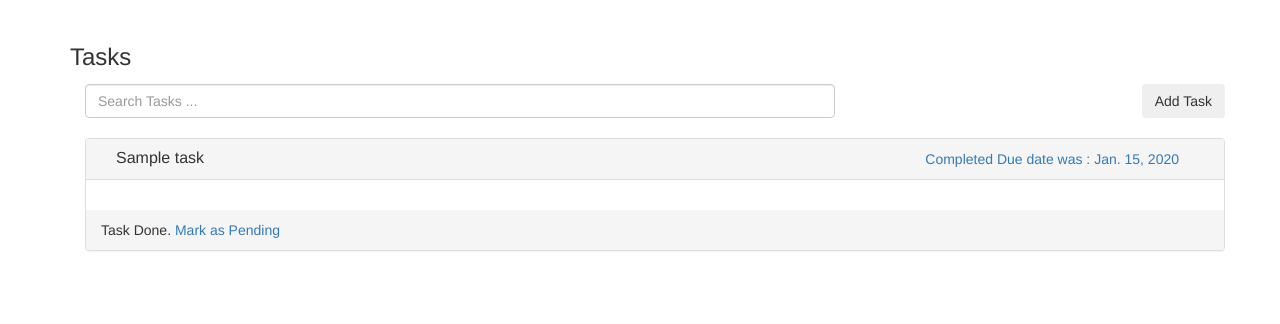
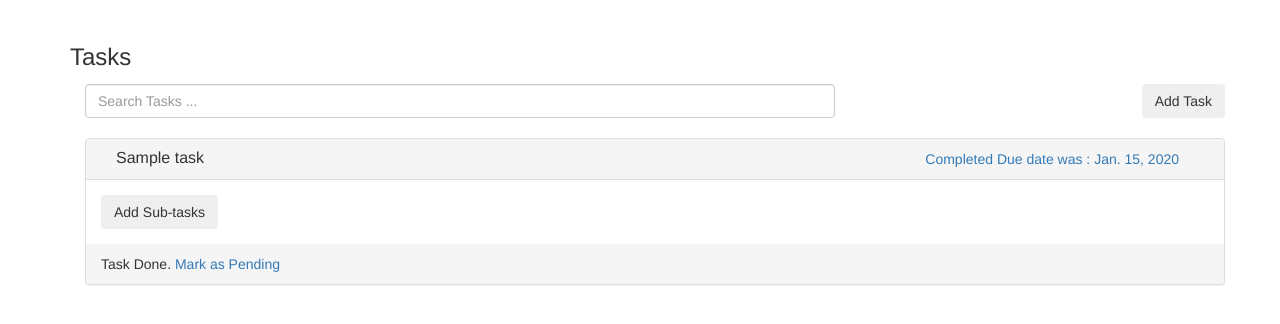
Before and after one commit to sanskarsharma/todoapp_django, a Django app: page /todo/ in a window 1280 px wide, after a click that opens the changed part. Shown: the part 52-376 px from the top of the page. Run offline with Django 3.2, Linux system fonts and the light colour scheme; a user stored in the database is signed in; tables that the repository leaves empty hold one stand-in row (values such as "Sample post"); some libraries are stand-ins or nearby versions.

Commit message:
added subtask modal

```diff
--- a/todo/todoapp/templates/todoapp/home.html
+++ b/todo/todoapp/templates/todoapp/home.html
@@ -64,7 +64,7 @@
 
             <div id="collapse{{forloop.counter}}" class="panel-collapse collapse">
                 <div class="panel-body">
-
+                    <button class="btn addsubtask" id="{{todo.id}}" data-toggle="modal" data-target="#add_sub_task_modal">Add Sub-tasks</button>
                 </div>
                 <div class="panel-footer">
                     {% if not todo.is_completed %}
@@ -168,6 +168,43 @@
     </div>
 
 
+    <!-- --------- add SUB-TASK modal below ----------- -->
+
+
+
+
+<div id="add_sub_task_modal" class="modal fade" >
+    <div class="modal-dialog">
+            <div class="modal-content">
+
+
+
+                <div class="modal-header">
+                    <button type="button" class="close" data-dismiss="modal">&times;</button>
+                    <h4 class="modal-title">Add Sub-task</h4>
+                </div>
+
+                <div class="modal-body">
+
+
+                </div>
+
+                <div class="modal-footer">
+                    <button type="button" id="add_sub_task_submit" class="btn btn-default">Save</button>
+                </div>
+
+
+            </div>
+
+    </div>
+</div>
+
+
+
+
+
+
+
 
 
 
```
